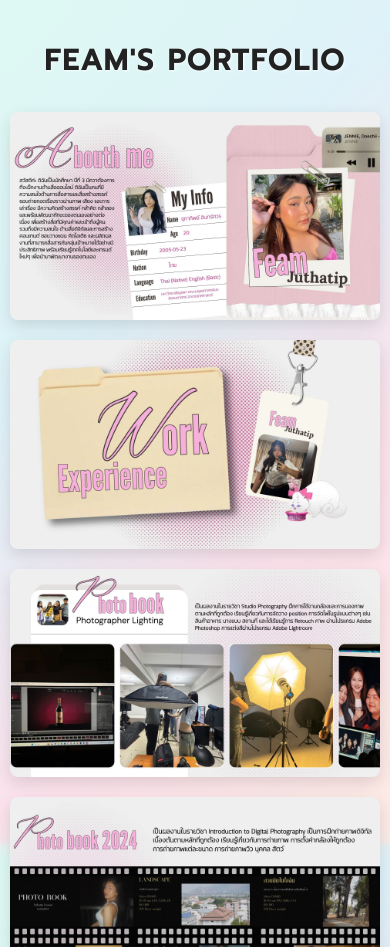
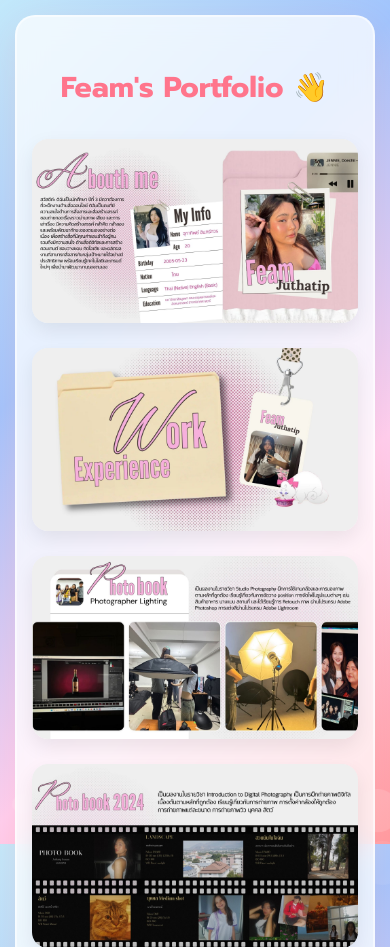
Before and after one commit to juthatip23/portfolio, a plain HTML site: page index.html in a window 390 px wide. Shown: the top 947 px of the page. Drawn offline with Linux system fonts and the light colour scheme.

Commit message:
Update index.html

```diff
--- a/index.html
+++ b/index.html
@@ -5,7 +5,7 @@
     <meta name="viewport" content="width=device-width, initial-scale=1.0">
     <title>Feam Portfolio</title>
 
-    <link href="https://fonts.googleapis.com/css2?family=Prompt:wght@300;500&display=swap" rel="stylesheet">
+    <link href="https://fonts.googleapis.com/css2?family=Prompt:wght@300;500;700&display=swap" rel="stylesheet">
 
     <style>
         body {
@@ -13,12 +13,12 @@
             padding: 0;
             font-family: 'Prompt', sans-serif;
             color: #333;
+            overflow-x: hidden;
 
-            /* พื้นหลัง Aurora เคลื่อนไหว */
-            background: linear-gradient(-45deg, #ee7752, #e73c7e, #23a6d5, #23d5ab);
+            background: linear-gradient(-45deg, #ff9a9e, #fecfef, #a1c4fd, #c2e9fb);
             background-size: 400% 400%;
-            animation: gradient 15s ease infinite;
-            background-attachment: fixed; /* ล็อกพื้นหลังไม่ให้เลื่อนตามตอนสกรอล */
+            animation: gradient 12s ease infinite;
+            background-attachment: fixed;
         }
 
         @keyframes gradient {
@@ -27,128 +27,228 @@
             100% { background-position: 0% 50%; }
         }
 
+        /* ฟองสบู่ */
+        .bubbles {
+            position: fixed;
+            top: 0; left: 0;
+            width: 100%; height: 100%;
+            z-index: -1;
+            pointer-events: none;
+        }
+        .bubble {
+            position: absolute;
+            bottom: -100px;
+            background-color: rgba(255, 255, 255, 0.4);
+            border-radius: 50%;
+            animation: flyup 10s infinite ease-in;
+        }
+        @keyframes flyup {
+            0% { transform: translateY(0) scale(1); opacity: 0; }
+            50% { opacity: 1; }
+            100% { transform: translateY(-120vh) scale(1.5); opacity: 0; }
+        }
+
         .container {
-            max-width: 1200px; /* ขนาดกว้างสุดสำหรับจอคอม/ไอแพด */
-            margin: 0 auto;
+            max-width: 1000px;
+            margin: 40px auto;
             padding: 40px 20px;
-
-            /* เอฟเฟกต์กล่องกระจกโปร่งแสง */
-            background-color: rgba(255, 255, 255, 0.85);
-            backdrop-filter: blur(12px);
-            -webkit-backdrop-filter: blur(12px); /* สำหรับ Safari */
-
-            min-height: 100vh;
-            box-shadow: 0 10px 30px rgba(0,0,0,0.15);
+            background-color: rgba(255, 255, 255, 0.75);
+            backdrop-filter: blur(15px);
+            -webkit-backdrop-filter: blur(15px);
+            border-radius: 24px;
+            box-shadow: 0 10px 40px rgba(255, 154, 158, 0.2);
+            border: 2px solid rgba(255,255,255,0.5);
         }
 
         h1 {
             text-align: center;
             margin-bottom: 50px;
-            color: #222;
-            text-transform: uppercase;
-            letter-spacing: 2px;
-            font-size: 2.2rem;
-            text-shadow: 1px 1px 3px rgba(255,255,255,0.8);
+            color: #ff758c;
+            font-size: 2.5rem;
+            font-weight: 700;
         }
 
-        /* --- ตั้งค่าภาพผลงาน --- */
+        .wave {
+            display: inline-block;
+            animation: waving 2.5s infinite;
+            transform-origin: 70% 70%;
+        }
+        @keyframes waving {
+            0% { transform: rotate( 0.0deg) }
+            10% { transform: rotate(14.0deg) }
+            20% { transform: rotate(-8.0deg) }
+            30% { transform: rotate(14.0deg) }
+            40% { transform: rotate(-4.0deg) }
+            50% { transform: rotate(10.0deg) }
+            60% { transform: rotate( 0.0deg) }
+            100% { transform: rotate( 0.0deg) }
+        }
+
         .work-wrapper {
             display: flex;
             flex-direction: column;
-            gap: 30px; /* ระยะห่างระหว่างภาพ */
+            gap: 40px;
             align-items: center;
         }
 
+        .img-link {
+            display: block;
+            width: 100%;
+            text-decoration: none;
+            cursor: pointer;
+            /* ป้องกันไม่ให้ลิงก์เด้งขัดกับรูประหว่าง Hover */
+            border-radius: 16px;
+        }
+
+        /* --- ✨ ลูกเล่นใหม่: เด้งดึ๋งแบบ Pop-up ตอนโหลด ✨ --- */
         .work-img {
             width: 100%;
             height: auto;
-            border-radius: 8px;
-            box-shadow: 0 6px 16px rgba(0,0,0,0.12); /* เงารูป */
-            background-color: rgba(0,0,0,0.05); /* สีพื้นหลังตอนรอโหลด */
+            border-radius: 16px;
+            box-shadow: 0 8px 20px rgba(0,0,0,0.08);
+            display: block;
 
-            /* เอฟเฟกต์ตอนโหลดภาพ */
+            /* ตอนเริ่ม: ให้โปร่งใส เล็กกว่าปกติ (scale 0.85) และตกลงมานิดนึง */
             opacity: 0;
-            transform: translateY(40px);
-            transition: opacity 0.8s ease, transform 0.8s ease;
+            transform: translateY(60px) scale(0.85);
+
+            /* จังหวะสปริง (Bouncy Transition) */
+            transition: opacity 0.6s ease, transform 0.8s cubic-bezier(0.34, 1.56, 0.64, 1);
         }
 
-        /* คลาสที่เพิ่มเมื่อภาพโหลดเสร็จและเลื่อนมาถึง */
+        /* เมื่อเลื่อนจอมาเจอ (Loaded) */
         .work-img.loaded {
             opacity: 1;
-            transform: translateY(0);
+            /* คืนร่างปกติ (scale 1) มันจะเด้งเกินนิดนึงแล้วกลับมาพอดีเป๊ะ */
+            transform: translateY(0) scale(1);
         }
 
-        /* --- ปรับแต่งสำหรับมือถือ --- */
+        /* เอฟเฟกต์เวลาเอาเมาส์ชี้ */
+        .work-img:hover {
+            transform: scale(1.03) translateY(-8px); /* ขยายขึ้นอีกนิดให้ชัดเจน */
+            box-shadow: 0 15px 30px rgba(255, 154, 158, 0.4);
+            z-index: 10;
+        }
+        .img-link:hover .work-img {
+            transform: scale(1.03) translateY(-8px);
+        }
+
         @media (max-width: 768px) {
-            .container { padding: 20px 10px; }
+            .container { margin: 15px; padding: 30px 15px; border-radius: 20px; }
             h1 { font-size: 1.8rem; margin-bottom: 30px; }
-            .work-wrapper { gap: 20px; }
+            .work-wrapper { gap: 25px; }
+            /* ในมือถือปิด hover */
+            .work-img:hover, .img-link:hover .work-img {
+                transform: translateY(0) scale(1);
+                box-shadow: 0 8px 20px rgba(0,0,0,0.08);
+            }
         }
     </style>
 </head>
 <body>
 
+    <div class="bubbles" id="bubbles-container"></div>
+
     <div class="container">
-        <h1>Feam's Portfolio</h1>
+        <h1>Feam's Portfolio <span class="wave">👋</span></h1>
 
         <div class="work-wrapper">
             <img src="1.jpg" alt="Work 1" class="work-img" onload="this.classList.add('loaded')">
-
             <img src="2.jpg" loading="lazy" decoding="async" alt="Work 2" class="work-img">
             <img src="3.jpg" loading="lazy" decoding="async" alt="Work 3" class="work-img">
             <img src="4.jpg" loading="lazy" decoding="async" alt="Work 4" class="work-img">
+
+            <a href="ใส่ลิงก์ที่นี่" target="_blank" class="img-link">
                 <img src="5.jpg" loading="lazy" decoding="async" alt="Work 5" class="work-img">
+            </a>
+
             <img src="6.jpg" loading="lazy" decoding="async" alt="Work 6" class="work-img">
             <img src="7.jpg" loading="lazy" decoding="async" alt="Work 7" class="work-img">
+
+            <a href="ใส่ลิงก์ที่นี่" target="_blank" class="img-link">
                 <img src="8.jpg" loading="lazy" decoding="async" alt="Work 8" class="work-img">
+            </a>
+            <a href="ใส่ลิงก์ที่นี่" target="_blank" class="img-link">
                 <img src="9.jpg" loading="lazy" decoding="async" alt="Work 9" class="work-img">
+            </a>
+            <a href="ใส่ลิงก์ที่นี่" target="_blank" class="img-link">
                 <img src="10.jpg" loading="lazy" decoding="async" alt="Work 10" class="work-img">
+            </a>
+            <a href="ใส่ลิงก์ที่นี่" target="_blank" class="img-link">
                 <img src="11.jpg" loading="lazy" decoding="async" alt="Work 11" class="work-img">
+            </a>
+            <a href="ใส่ลิงก์ที่นี่" target="_blank" class="img-link">
                 <img src="12.jpg" loading="lazy" decoding="async" alt="Work 12" class="work-img">
+            </a>
+
             <img src="13.jpg" loading="lazy" decoding="async" alt="Work 13" class="work-img">
+
+            <a href="ใส่ลิงก์ที่นี่" target="_blank" class="img-link">
                 <img src="14.jpg" loading="lazy" decoding="async" alt="Work 14" class="work-img">
+            </a>
+            <a href="ใส่ลิงก์ที่นี่" target="_blank" class="img-link">
                 <img src="15.jpg" loading="lazy" decoding="async" alt="Work 15" class="work-img">
+            </a>
+            <a href="ใส่ลิงก์ที่นี่" target="_blank" class="img-link">
                 <img src="16.jpg" loading="lazy" decoding="async" alt="Work 16" class="work-img">
+            </a>
+            <a href="ใส่ลิงก์ที่นี่" target="_blank" class="img-link">
                 <img src="17.jpg" loading="lazy" decoding="async" alt="Work 17" class="work-img">
+            </a>
+            <a href="ใส่ลิงก์ที่นี่" target="_blank" class="img-link">
                 <img src="18.jpg" loading="lazy" decoding="async" alt="Work 18" class="work-img">
+            </a>
+            <a href="ใส่ลิงก์ที่นี่" target="_blank" class="img-link">
                 <img src="19.jpg" loading="lazy" decoding="async" alt="Work 19" class="work-img">
+            </a>
+
             <img src="20.jpg" loading="lazy" decoding="async" alt="Work 20" class="work-img">
         </div>
 
-        <p style="text-align: center; color: #666; margin-top: 80px; padding-bottom: 20px; font-weight: 500;">
-            © 2026 Feam Portfolio
+        <p style="text-align: center; color: #ff758c; margin-top: 80px; padding-bottom: 20px; font-weight: 500;">
+            ✨ Thanks for visiting ✨
         </p>
     </div>
 
     <script>
+        function createBubbles() {
+            const container = document.getElementById('bubbles-container');
+            for (let i = 0; i < 15; i++) {
+                let bubble = document.createElement('div');
+                bubble.classList.add('bubble');
+                let size = Math.random() * 40 + 10;
+                bubble.style.width = size + 'px';
+                bubble.style.height = size + 'px';
+                bubble.style.left = Math.random() * 100 + 'vw';
+                bubble.style.animationDuration = Math.random() * 5 + 8 + 's';
+                bubble.style.animationDelay = Math.random() * 5 + 's';
+                container.appendChild(bubble);
+            }
+        }
+
         document.addEventListener("DOMContentLoaded", function() {
+            createBubbles();
             const lazyImages = document.querySelectorAll('img[loading="lazy"]');
 
             if ('IntersectionObserver' in window) {
+                // ปรับให้เห็นรูปเยอะขึ้นนิดนึงค่อยเด้ง จะได้เห็นจังหวะ Pop-up ชัดๆ
                 const imageObserver = new IntersectionObserver((entries, observer) => {
                     entries.forEach(entry => {
                         if (entry.isIntersecting) {
                             const img = entry.target;
-
                             const showImage = () => img.classList.add('loaded');
-
-                            if (img.complete) {
-                                showImage();
-                            } else {
-                                img.onload = showImage;
-                            }
-
-                            observer.unobserve(img); // เลิกติดตามเมื่อภาพโหลดและแสดงผลแล้ว
+                            if (img.complete) showImage();
+                            else img.onload = showImage;
+                            observer.unobserve(img);
                         }
                     });
                 }, {
-                    rootMargin: "0px 0px 50px 0px", // โหลดภาพล่วงหน้าก่อนเลื่อนไปถึง 50px
-                    threshold: 0.1
+                    rootMargin: "0px",
+                    threshold: 0.15  /* ต้องเห็นรูป 15% ก่อนถึงจะเด้ง */
                 });
 
                 lazyImages.forEach(img => imageObserver.observe(img));
             } else {
-                // กรณี Browser เก่ามากๆ
                 lazyImages.forEach(img => img.classList.add('loaded'));
             }
         });
```
Lines whose indentation alone changed are shown as unchanged.
